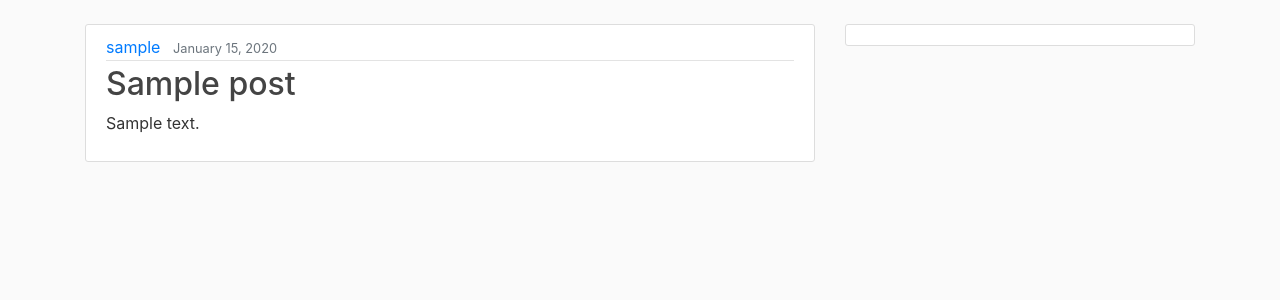
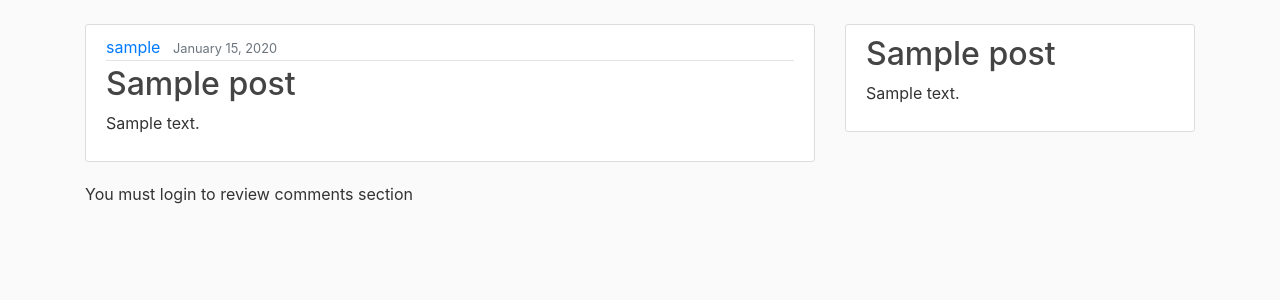
Before and after one commit to SyedShahiq/awesomeblogs, a Django app: page /post/1 in a window 1280 px wide. Shown: the part 56-356 px from the top of the page. Run offline with Django 3.2, Linux system fonts and the light colour scheme; tables that the repository leaves empty hold one stand-in row (values such as "Sample post"); some libraries are stand-ins or nearby versions.

Commit message:
Added Lastest post in side bar for the post details page

```diff
--- a/blog/templates/posts_detail.html
+++ b/blog/templates/posts_detail.html
@@ -39,5 +39,11 @@
 			</li>
 		{% endfor %}
 		</ul>
+	{% else %}
+	 <p>You must login to review comments section</p>
 	{% endif %}
 {% endblock %}
+{% block sidebar %}
+	<h2><a class="article-title" href="/post/{{last_post.id}}">{{ last_post.title }}</a></h2>
+	<p class="article-content">{{ last_post.content|truncatechars:200 }}</p>
+{% endblock %}
--- a/blog/views.py
+++ b/blog/views.py
@@ -15,6 +15,7 @@ def posts_view(request,*arg,**kwargs):
 
 def single_post_view(request,id):
 	try:
+		last_post = Post.objects.last()
 		post = Post.objects.get(id=id)
 		comments = Comment.objects.filter(post=id).order_by('-id')
 		comment_ids_list = []
@@ -33,7 +34,8 @@ def single_post_view(request,id):
 		'post':post,
 		'comments':comments,
 		'comments_form':form,
-		'replies':replies
+		'replies':replies,
+		'last_post':last_post
 	}
 	return render(request,'posts_detail.html',context)
 
--- a/templates/base.html
+++ b/templates/base.html
@@ -31,6 +31,7 @@
       </div>
       <div class="col-md-4">
         <div class="content-section">
+          {% block sidebar %}{% endblock %}
         </div>
       </div>
     </div>
```
